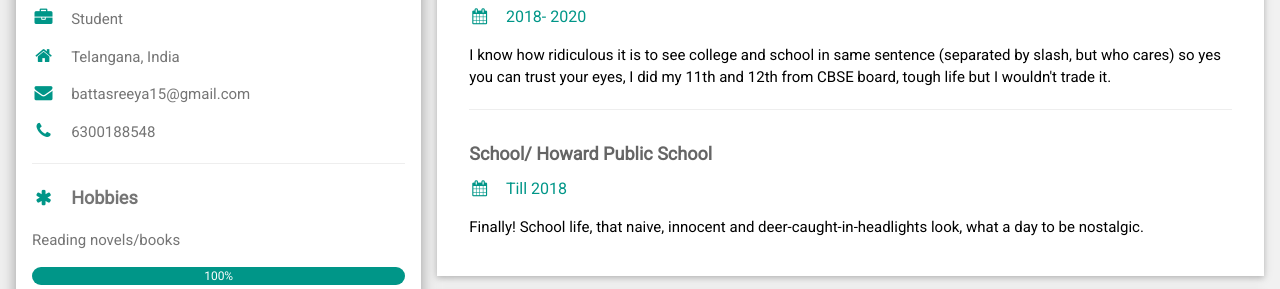
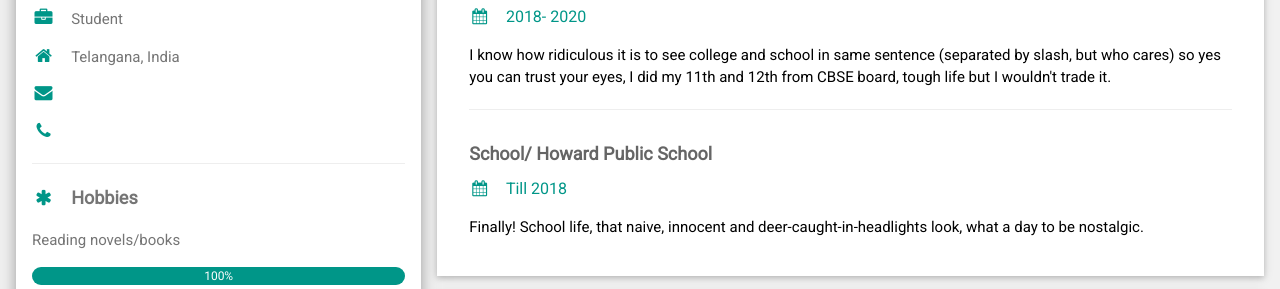
Before and after one commit to sreeya12/sreeya12.github.io, a plain HTML site: page index.html in a window 1280 px wide. Shown: the part 328-617 px from the top of the page. Drawn offline with nearby package versions, Linux system fonts and the light colour scheme.

Commit message:
Update index.html

```diff
--- a/index.html
+++ b/index.html
@@ -30,8 +30,8 @@ html,body,h1,h2,h3,h4,h5,h6 {font-family: "Roboto", sans-serif}
         <div class="w3-container">
           <p><i class="fa fa-briefcase fa-fw w3-margin-right w3-large w3-text-teal"></i>Student</p>
           <p><i class="fa fa-home fa-fw w3-margin-right w3-large w3-text-teal"></i>Telangana, India</p>
-          <p><i class="fa fa-envelope fa-fw w3-margin-right w3-large w3-text-teal"></i>battasreeya15@gmail.com</p>
-          <p><i class="fa fa-phone fa-fw w3-margin-right w3-large w3-text-teal"></i>6300188548</p>
+          <p><i class="fa fa-envelope fa-fw w3-margin-right w3-large w3-text-teal"></i></p>
+          <p><i class="fa fa-phone fa-fw w3-margin-right w3-large w3-text-teal"></i></p>
           <hr>
 
           <p class="w3-large"><b><i class="fa fa-asterisk fa-fw w3-margin-right w3-text-teal"></i>Hobbies</b></p>
```
